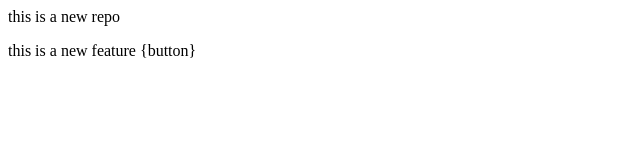
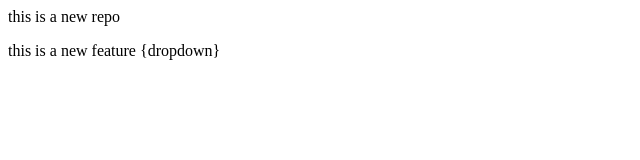
Before and after one commit to FaisalAmin-123/local-repo, a plain HTML site: page index.html in a window 1280 px wide. Shown: the full height of the page, 0-640 px from the left. Drawn offline with Linux system fonts and the light colour scheme.

Commit message:
add dropdown

```diff
--- a/index.html
+++ b/index.html
@@ -1,2 +1,2 @@
 <p>this is a new repo</p>
-<p>this is a new feature {button}</p>
+<p>this is a new feature {dropdown}</p>
```
